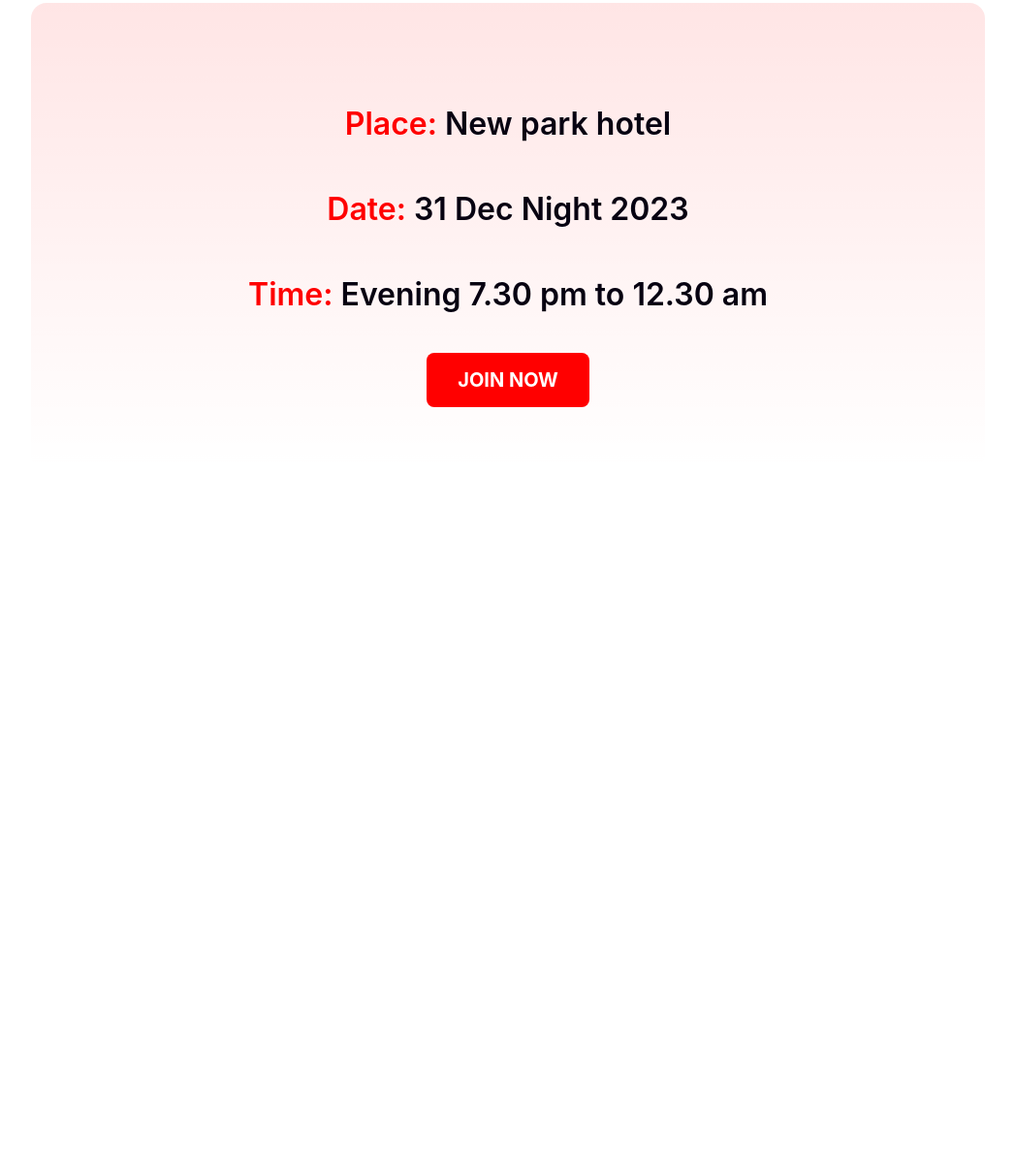
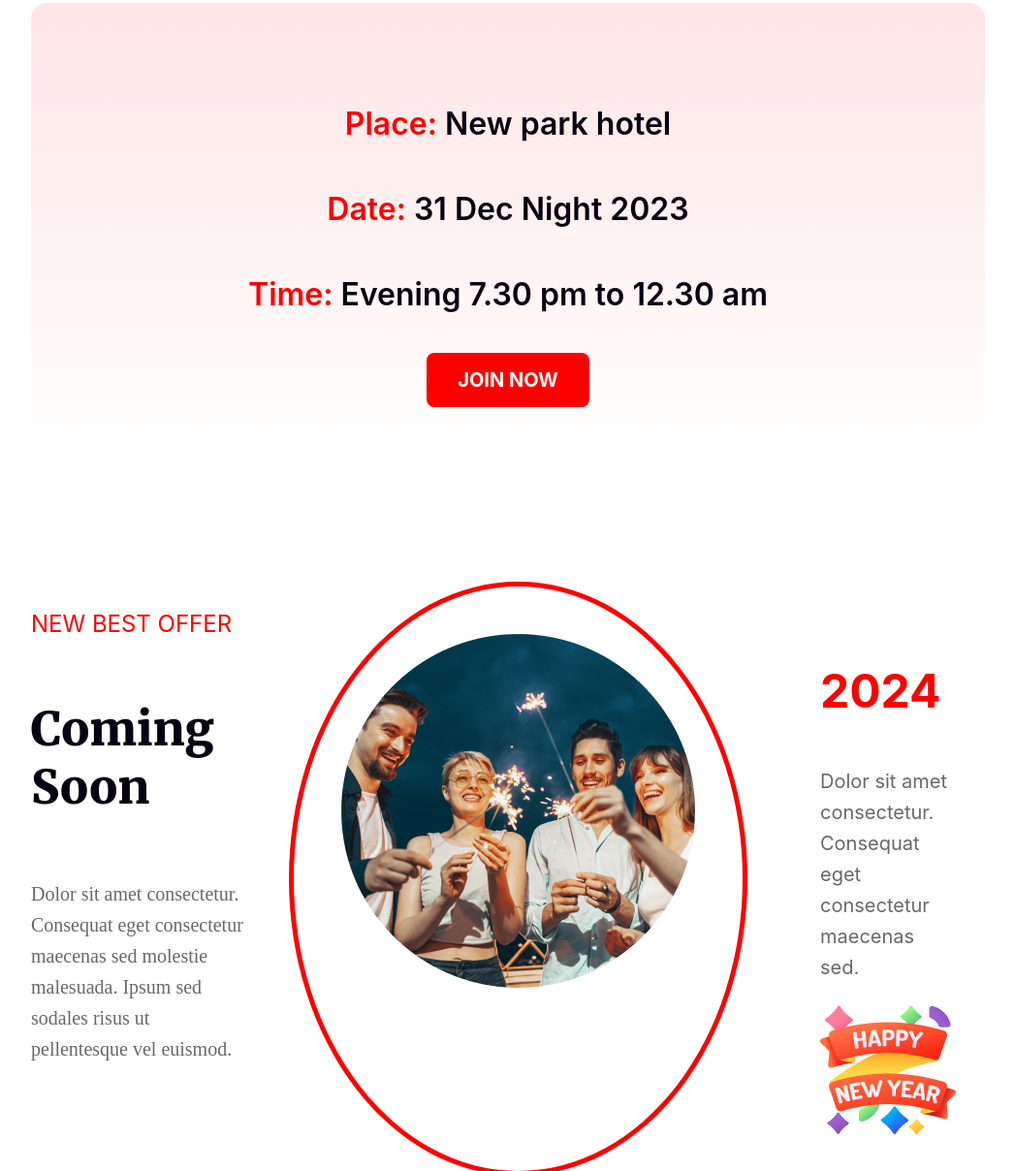
Before and after one commit to Mysterio-O/happynewyear-repo, a plain HTML site: page index.html in a window 1280 px wide. Shown: the part 2327-3535 px from the top of the page at 97% size, without its empty margins (116-1163 px from the left). Before the commit the page ends 2820 px from the top, so only its background shows below. Drawn offline with Linux system fonts and the light colour scheme.

Commit message:
added almost last part

```diff
--- a/index.html
+++ b/index.html
@@ -50,7 +50,23 @@
             </div>
         </section>
         <section class="middle-content">
-
+            <div class="content-box">
+            <div class="middle-titles">
+                <h3 class="best-offer-title inter-simple">NEW BEST OFFER</h3>
+                <h4 class="best-offer-subtitle merriweather-black">Coming Soon</h4>
+                <p class="best-offer-description">Dolor sit amet consectetur. Consequat eget consectetur maecenas sed molestie malesuada. Ipsum sed sodales risus ut pellentesque vel euismod. </p>
+            </div>
+            <div class="circle-photo">
+                <div class="photo-box">
+                    <img src="./images/Ellipse 1.png" alt="">
+                </div>
+            </div>
+            <div class="last-obj">
+                <h3 class="year inter-simple">2024</h3>
+                <p class="year-description inter-simple">Dolor sit amet consectetur. Consequat eget consectetur maecenas sed.</p>
+                <img src="./images/Group 96.png" alt="">
+            </div>
+            </div>
         </section>
     </main>
 
--- a/styles/newyear.css
+++ b/styles/newyear.css
@@ -196,6 +196,7 @@
     justify-content: center;
     background-image: linear-gradient(to bottom, rgba(255, 0, 0, 0.10), rgba(255, 0, 0, 0));
     border-radius: 16px;
+    margin-bottom: 120px;
 }
 .description-topics {
     font-size: 32px;
@@ -206,3 +207,56 @@
 .description-details {
     margin: 100px 36px 110x 385px;
 }
+
+/* middle content */
+.middle-content {
+    /* height: 463px; */
+    margin-bottom: 120px;
+}
+
+.content-box {
+    display: flex;
+    flex-direction: row;
+    gap: 50px;
+}
+.best-offer-title {
+    color: #FF0000;
+    font-size: 24px;
+    font-weight: 400;
+}
+.best-offer-subtitle {
+    color: #070211;
+    font-size: 48px;
+}
+.best-offer-description {
+    color: #070211;
+    opacity: 60%;
+    font-size: 20px;
+    font-weight: 400;
+    line-height: 32px;
+}
+/* second photo */
+
+.circle-photo {
+    outline: 5px solid #FF0000;
+    border-radius: 50%;
+    padding: 49px;
+}
+
+
+/* third photo */
+.year {
+    font-size: 48px;
+    font-weight: 700;
+    color: #FF0000;
+}
+.year-description {
+    font-size: 20px;
+    font-weight: 400;
+    line-height: 32px;
+    color: #070211;
+    opacity: 60%;
+}
+.last-obj {
+    padding: 30px;
+}
```
